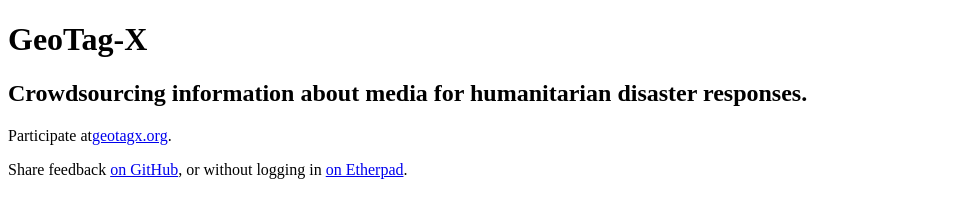
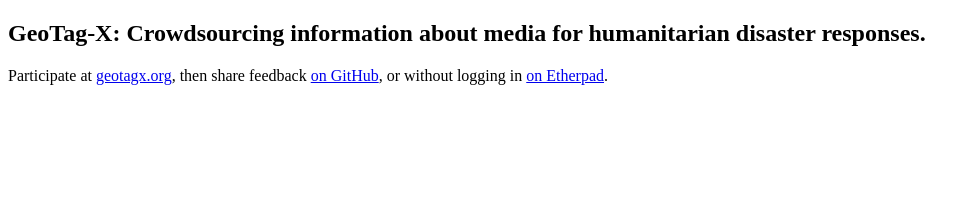
Before and after one commit to geotagx/geotagx.github.io, a plain HTML site: page index.html in a window 1280 px wide. Shown: the whole page, without its empty margins (0-979 px from the left). Drawn offline with Linux system fonts and the light colour scheme.

Commit message:
Update index.html

```diff
--- a/index.html
+++ b/index.html
@@ -1,9 +1,7 @@
 <!DOCTYPE html>
 <html>
 <body>
-<h1>GeoTag-X</h1>
-<h2>Crowdsourcing information about media for humanitarian disaster responses.</h2>
-<p>Participate at<a href="http://geotagx.org/geotagx.org">geotagx.org</a>.</p>
-<p>Share feedback <a href="https://github.com/geotagx/pybossa/issues">on GitHub</a>, or without logging in <a href="https://etherpad.mozilla.org/geotagx">on Etherpad</a>.</p>
+<h2>GeoTag-X: Crowdsourcing information about media for humanitarian disaster responses.</h2>
+<p>Participate at <a href="http://geotagx.org/geotagx.org">geotagx.org</a>, then share feedback <a href="https://github.com/geotagx/pybossa/issues">on GitHub</a>, or without logging in <a href="https://etherpad.mozilla.org/geotagx">on Etherpad</a>.</p>
 </body>
 </html>
```
